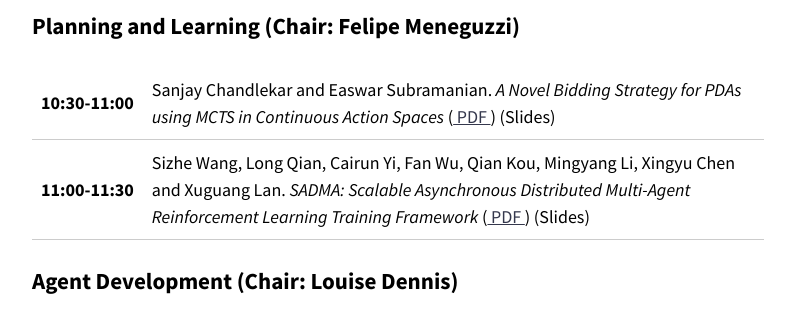
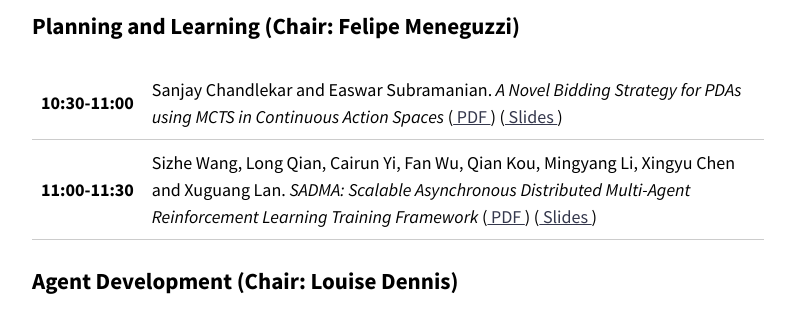
Before and after one commit to rafaelcaue/emas2024, a Jekyll site: the page built from program.md, in a window 1280 px wide and 900 px high, scrolled down 3100 px. Shown: the part 155-470 px from the top of the window, without its empty margins (242-1037 px from the left). Built offline with Jekyll 4.4.1, drawn with Linux system fonts in a browser that asks for light colours; nearby versions of some CDN libraries; our own code applies the rules of GitHub Pages for plain Markdown files; part of the change alters nothing that is shown.

```diff
--- a/program.md
+++ b/program.md
@@ -76,11 +76,11 @@ I will then discuss recent work on a practical technique for recognising common
 <table>
   <tr>
     <td NOWRAP><b>10:30-11:00</b></td>
-    <td>Sanjay Chandlekar and Easwar Subramanian. <em>A Novel Bidding Strategy for PDAs using MCTS in Continuous Action Spaces</em> (<a target="_blank" href="{{ '/assets/papers/EMAS_2024_paper_3.pdf' | relative_url }}"> PDF </a>) (Slides)</td>
+    <td>Sanjay Chandlekar and Easwar Subramanian. <em>A Novel Bidding Strategy for PDAs using MCTS in Continuous Action Spaces</em> (<a target="_blank" href="{{ '/assets/papers/EMAS_2024_paper_3.pdf' | relative_url }}"> PDF </a>) (<a target="_blank" href="{{ '/assets/slides/Sesssion 2 - Paper 1.pdf' | relative_url }}"> Slides </a>)</td>
   </tr>
   <tr>
     <td NOWRAP><b>11:00-11:30</b></td>
-    <td>Sizhe Wang, Long Qian, Cairun Yi, Fan Wu, Qian Kou, Mingyang Li, Xingyu Chen and Xuguang Lan. <em>SADMA: Scalable Asynchronous Distributed Multi-Agent Reinforcement Learning Training Framework</em> (<a target="_blank" href="{{ '/assets/papers/EMAS_2024_paper_5.pdf' | relative_url }}"> PDF </a>) (Slides)</td>
+    <td>Sizhe Wang, Long Qian, Cairun Yi, Fan Wu, Qian Kou, Mingyang Li, Xingyu Chen and Xuguang Lan. <em>SADMA: Scalable Asynchronous Distributed Multi-Agent Reinforcement Learning Training Framework</em> (<a target="_blank" href="{{ '/assets/papers/EMAS_2024_paper_5.pdf' | relative_url }}"> PDF </a>) (<a target="_blank" href="{{ '/assets/slides/Sesssion 2 - Paper 2.pptx' | relative_url }}"> Slides </a>)</td>
   </tr>
 </table>
 
```
